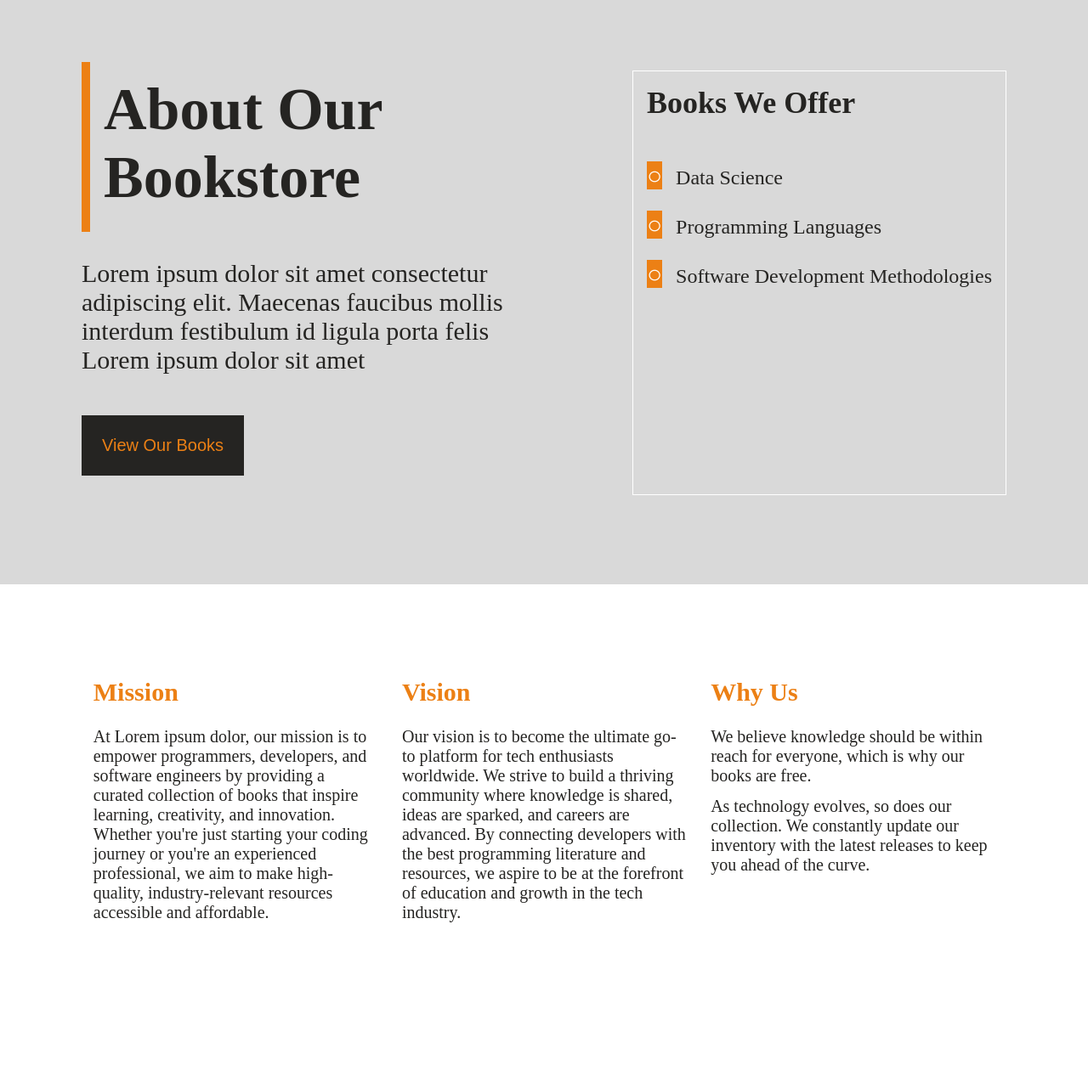
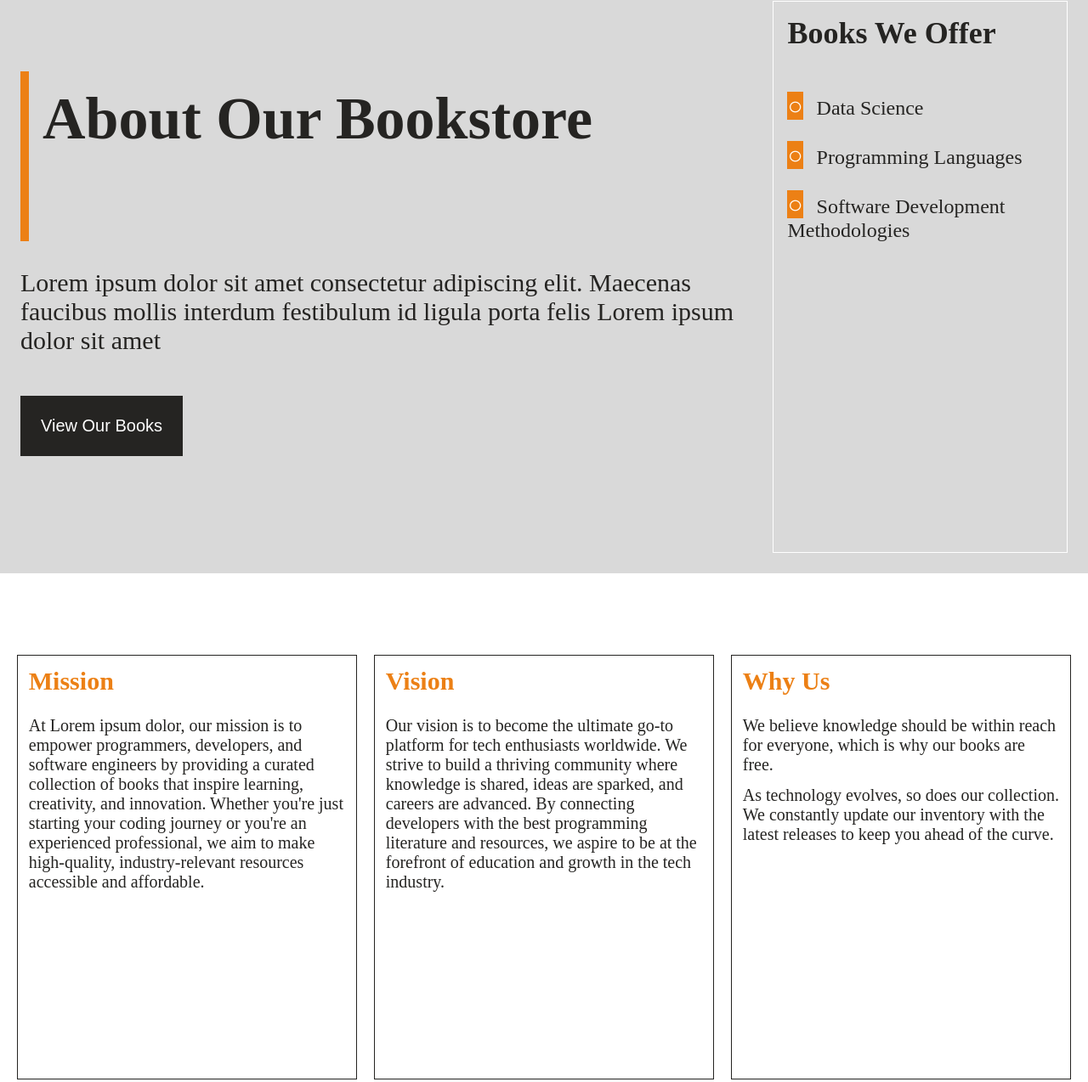
Before and after one commit to theMungai/BookStore, a plain HTML site: page Frontend/public/about.html in a window 1280 px wide. Shown: the part 23-1297 px from the top of the page at 85% size. Before the commit the page ends 1228 px from the top, so only its background shows below. Drawn offline with Linux system fonts and the light colour scheme.

Commit message:
included the header Included the footer Made few changes to the UI basically the layout

```diff
--- a/Frontend/css/about.css
+++ b/Frontend/css/about.css
@@ -1,40 +1,38 @@
-:root{
-    --introduction-container : #D9D9D9;
-    --white : #FFFFFF;
-    --black : #252422;
-    --orange : rgb(236, 128, 21);
-    --light-orange : rgba(236, 128, 21, 0.781);
+:root {
+  --introduction-container: #d9d9d9;
+  --white: #ffffff;
+  --black: #252422;
+  --orange: rgb(236, 128, 21);
+  --light-orange: rgba(236, 128, 21, 0.781);
 }
 
-*{
+* {
   margin: 0;
   padding: 0;
   box-sizing: border-box;
   /*outline: 2px solid red;*/
 }
+
 main {
   color: var(--black);
 }
 
 /* About Us Section */
-.about-introduction {
+.introduction-container {
+  padding: 1.5rem;
   background-color: var(--introduction-container);
-}
-
-.introduction-container{
-    padding: 1.5rem;
 }
 
 .about-content {
   padding-bottom: 2rem;
 }
-.about-content h1{
+.about-content h1 {
   padding-bottom: 1rem;
   font-size: 34px;
   position: relative;
 }
-.about-content h1::before{
-    content: '│';
+.about-content h1::before {
+  content: "│";
   color: var(--orange);
   display: inline-block;
   font-size: 100px;
@@ -43,7 +41,7 @@ main {
   margin-left: 8rem;
 }
 
-.about-content p{
+.about-content p {
   padding: 1rem 0;
   font-size: 26px;
 }
@@ -53,15 +51,13 @@ main {
   font-size: 18px;
   border: none;
   transition: all 0.3s ease;
-    color: var(--orange);
+  color: var(--white);
   background-color: var(--black);
-
 }
 .about-btn:hover {
   cursor: pointer;
   color: var(--black);
   background-color: var(--white);
-
 }
 /* Books We Offer Section */
 .books-offered h2 {
@@ -72,38 +68,38 @@ main {
   padding-bottom: 1rem;
   font-size: 28px;
 }
-.books-offered ul li{
+.books-offered ul li {
   padding-bottom: 1rem;
   list-style: none;
   text-transform: capitalize;
 }
-.books-offered ul li::before{
-    content: '○';
+.books-offered ul li::before {
+  content: "○";
   color: var(--white);
   font-size: 30px;
   background-color: var(--orange);
   margin-right: 1rem;
 }
 /* Mission, Vision & Why Us Section */
-.info-section{
+.info-section {
   padding: 1.5rem;
 }
 .info-body {
   padding-bottom: 1rem;
 }
-.info-body h2{
+.info-body h2 {
   font-size: 30px;
   padding-bottom: 0.6rem;
 }
-.info-body p{
+.info-body p {
   font-size: 30px;
   padding-bottom: 0.6rem;
 }
-.info-body ul{
+.info-body ul {
   font-size: 30px;
   padding-bottom: 0.6rem;
 }
-.info-body ul li{
+.info-body ul li {
   list-style: none;
   padding-bottom: 0.8rem;
 }
@@ -111,49 +107,47 @@ main {
 /* Large screens */
 @media (min-width: 991px) {
   /* About Us Section */
-    .introduction-container{
-    padding: 6rem 6rem;
+
+  .introduction-container {
+
     display: flex;
     align-items: center;
     gap: 2rem;
     justify-content: space-between;
+
   }
   .about-content {
-    width: 50%;
+    width: 90%;
   }
-.about-content h1{
+  .about-content h1 {
     font-size: 70px;
     font-weight: 900;
-
   }
   .about-content p {
-    padding: 2rem 0 3rem ;
+    padding: 2rem 0 3rem;
     font-size: 30px;
   }
   .about-btn {
     padding: 1.5rem;
     font-size: 20px;
   }
-.about-content h1{
+  .about-content h1 {
     border-left: 10px solid var(--orange); /*Display a vertical border on the left*/
     padding: 1rem;
     height: 200px;
     position: relative;
     transform: rotate(0deg);
     vertical-align: middle;
-
   }
-.about-content h1::before{
+  .about-content h1::before {
     content: none; /*Hide the pseudo-element*/
-
   }
 
   /* Books We Offer Section */
-.books-offered{
+  .books-offered {
     border: 1px solid var(--white);
     padding: 1rem;
-    height: 500px;
-
+    height: 650px;
   }
   .books-offered h2 {
     padding-bottom: 3rem;
@@ -163,20 +157,19 @@ main {
     padding-bottom: 1.5rem;
     font-size: 24px;
   }
-.books-offered ul li{
+  .books-offered ul li {
     padding-bottom: 1.5rem;
-
   }
   /* Mission, Vision & Why Us Section */
-.info-section{
+  .info-section {
     display: flex;
-    justify-content: space-between;
-    padding: 6rem;
-    gap: 1.5px;
+    padding: 6rem 0 6rem;
+    justify-content: center;
+    gap: 20px;
   }
   .info-body {
-    border: 1px solid var(--white);
-    height: auto;
+    border: 1px solid var(--black);
+    height: 500px;
     width: 400px;
     padding: 0.8rem;
   }
```
Lines whose indentation alone changed are shown as unchanged.
